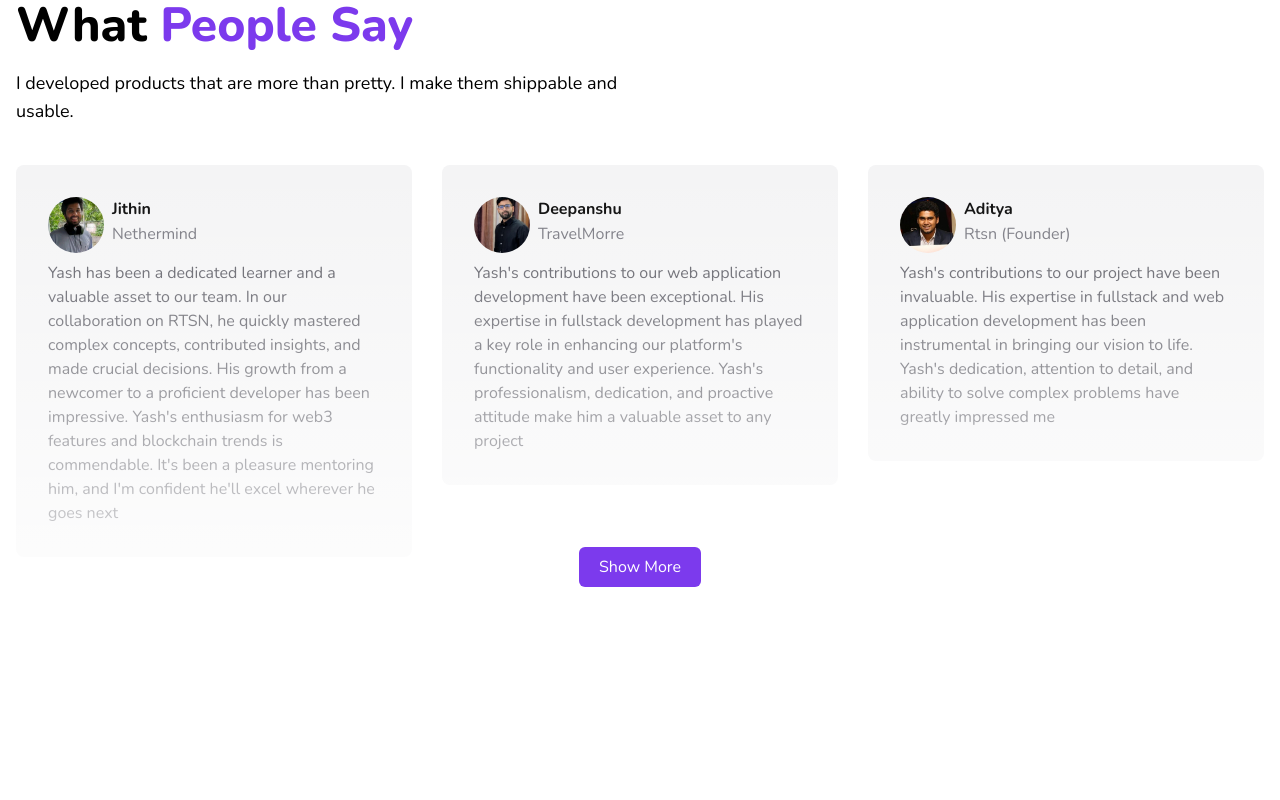
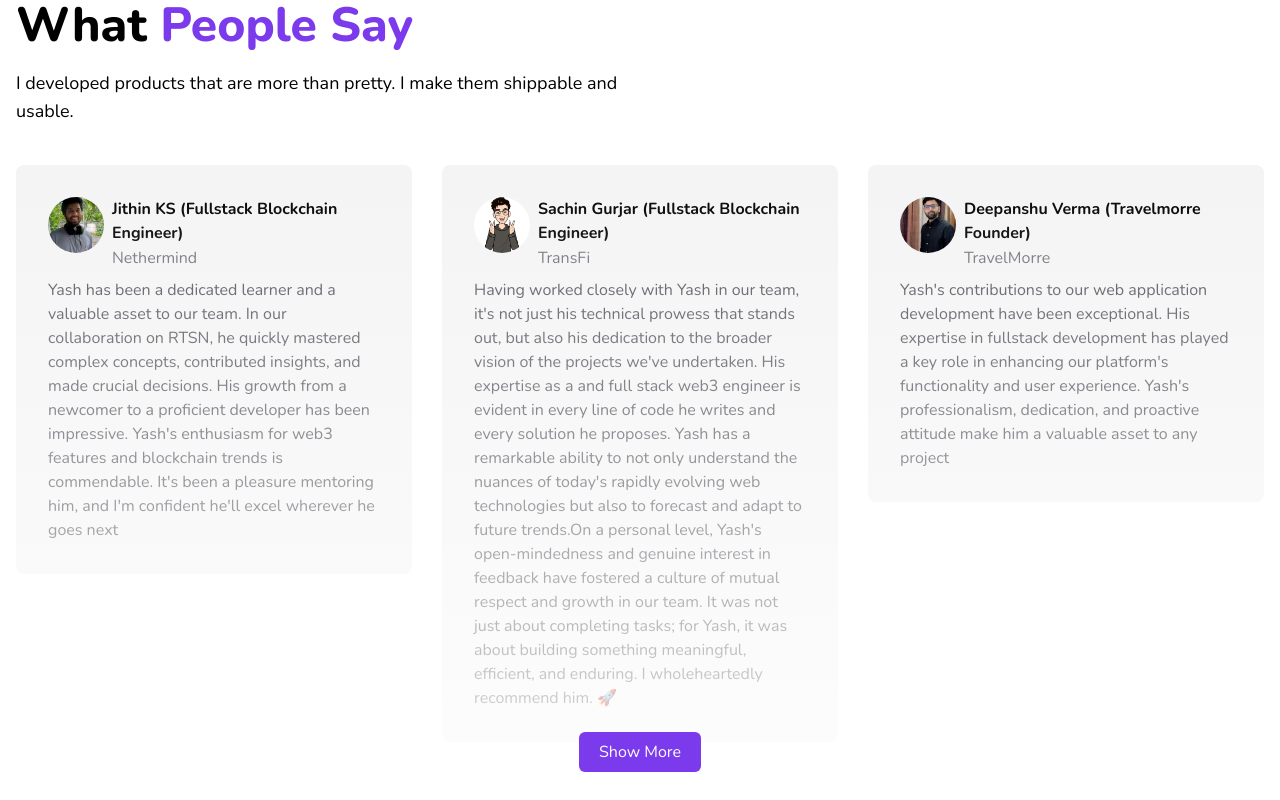
Before and after one commit to Yash-verma18/YashVermaPortfolio, a Next.js app: page / in a window 1280 px wide. Shown: the part 2775-3575 px from the top of the page. Before the commit the page ends 3390 px from the top, so only its background shows below. Built offline with nearby package versions, Linux system fonts and the light colour scheme.

Commit message:
metadata updated

```diff
--- a/app/layout.js
+++ b/app/layout.js
@@ -4,10 +4,10 @@ import Theme from "@/components/Theme";
 import "./globals.css";
 
 export const metadata = {
-  title: "Yash Verma - Fullstack Blockchain Developer and Enthusiast",
+  title: "Yash Verma (Fullstack Blockchain Engineer)",
   description:
     "Portfolio showcasing Yash Verma, a Fullstack Blockchain Developer specializing in decentralized solutions. Explore my projects, skills, and experiences in building robust, scalable blockchain applications and decentralized systems.",
-  image: "https://yash-verma.me/images/profile4.jpeg",
+  image: "/images/profile4.jpeg",
 };
 
 export default function RootLayout({ children }) {
--- a/data/reviews.js
+++ b/data/reviews.js
@@ -2,15 +2,23 @@ const data = [
   {
     id: 2,
     image: "/reviews/jithin_ks.jpeg",
-    testimonialUser: "Jithin",
+    testimonialUser: "Jithin KS (Fullstack Blockchain Engineer)",
     company: "Nethermind",
     comment:
       "Yash has been a dedicated learner and a valuable asset to our team. In our collaboration on RTSN, he quickly mastered complex concepts, contributed insights, and made crucial decisions. His growth from a newcomer to a proficient developer has been impressive. Yash's enthusiasm for web3 features and blockchain trends is commendable. It's been a pleasure mentoring him, and I'm confident he'll excel wherever he goes next",
   },
   {
+    id: 1,
+    image: "/reviews/sachin_gurjar.jpeg",
+    testimonialUser: "Sachin Gurjar (Fullstack Blockchain Engineer)",
+    company: "TransFi",
+    comment:
+      "Having worked closely with Yash in our team, it's not just his technical prowess that stands out, but also his dedication to the broader vision of the projects we've undertaken. His expertise as a and full stack web3 engineer is evident in every line of code he writes and every solution he proposes. Yash has a remarkable ability to not only understand the nuances of today's rapidly evolving web technologies but also to forecast and adapt to future trends.On a personal level, Yash's open-mindedness and genuine interest in feedback have fostered a culture of mutual respect and growth in our team. It was not just about completing tasks; for Yash, it was about building something meaningful, efficient, and enduring. I wholeheartedly recommend him. 🚀",
+  },
+  {
     id: 3,
     image: "/reviews/deepanshu_verma.png",
-    testimonialUser: "Deepanshu",
+    testimonialUser: "Deepanshu Verma (Travelmorre Founder)",
     company: "TravelMorre",
     comment:
       "Yash's contributions to our web application development have been exceptional. His expertise in fullstack development has played a key role in enhancing our platform's functionality and user experience. Yash's professionalism, dedication, and proactive attitude make him a valuable asset to any project",
@@ -18,7 +26,7 @@ const data = [
   {
     id: 4,
     image: "/reviews/aditya_gupta.jpeg",
-    testimonialUser: "Aditya",
+    testimonialUser: "Aditya Gupta",
     company: "Rtsn (Founder)",
     comment:
       "Yash's contributions to our project have been invaluable. His expertise in fullstack and web application development has been instrumental in bringing our vision to life. Yash's dedication, attention to detail, and ability to solve complex problems have greatly impressed me",
```
